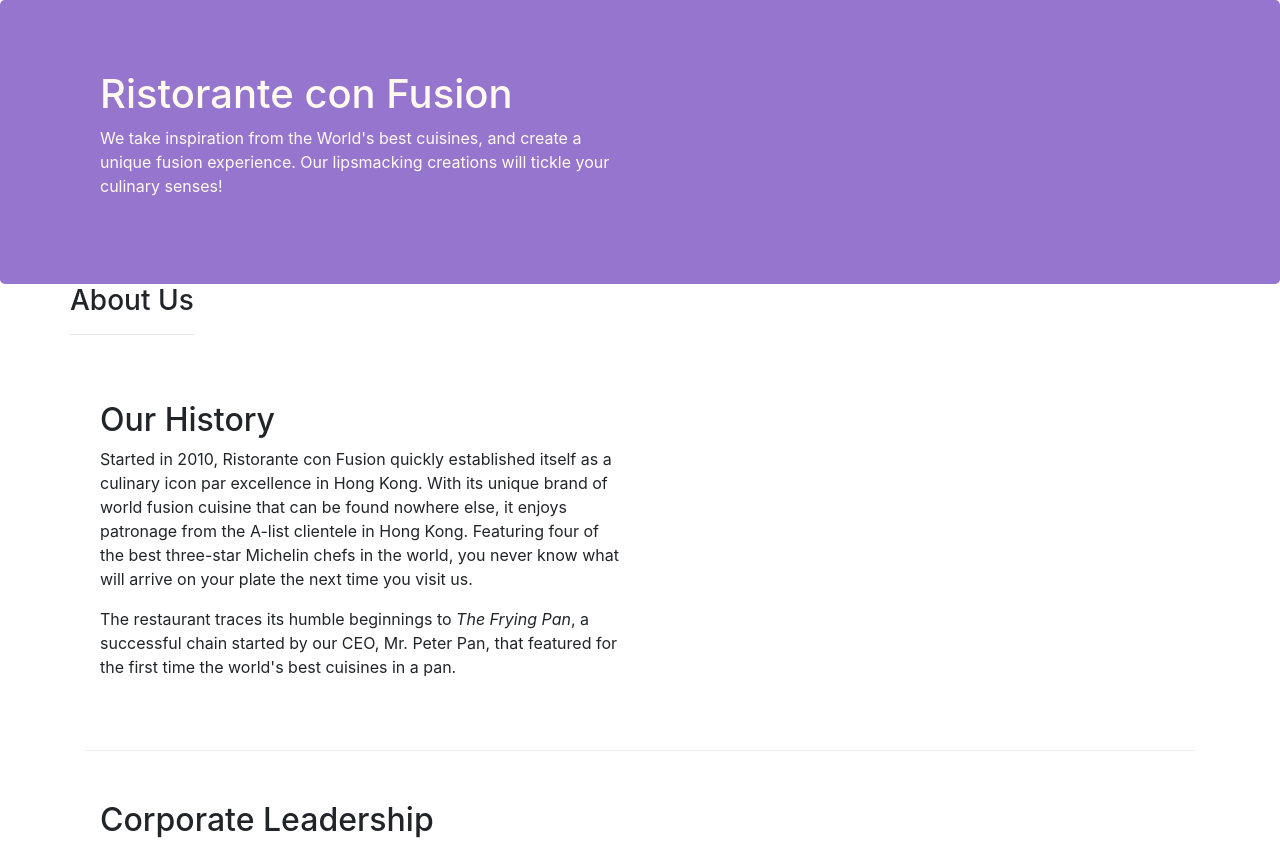
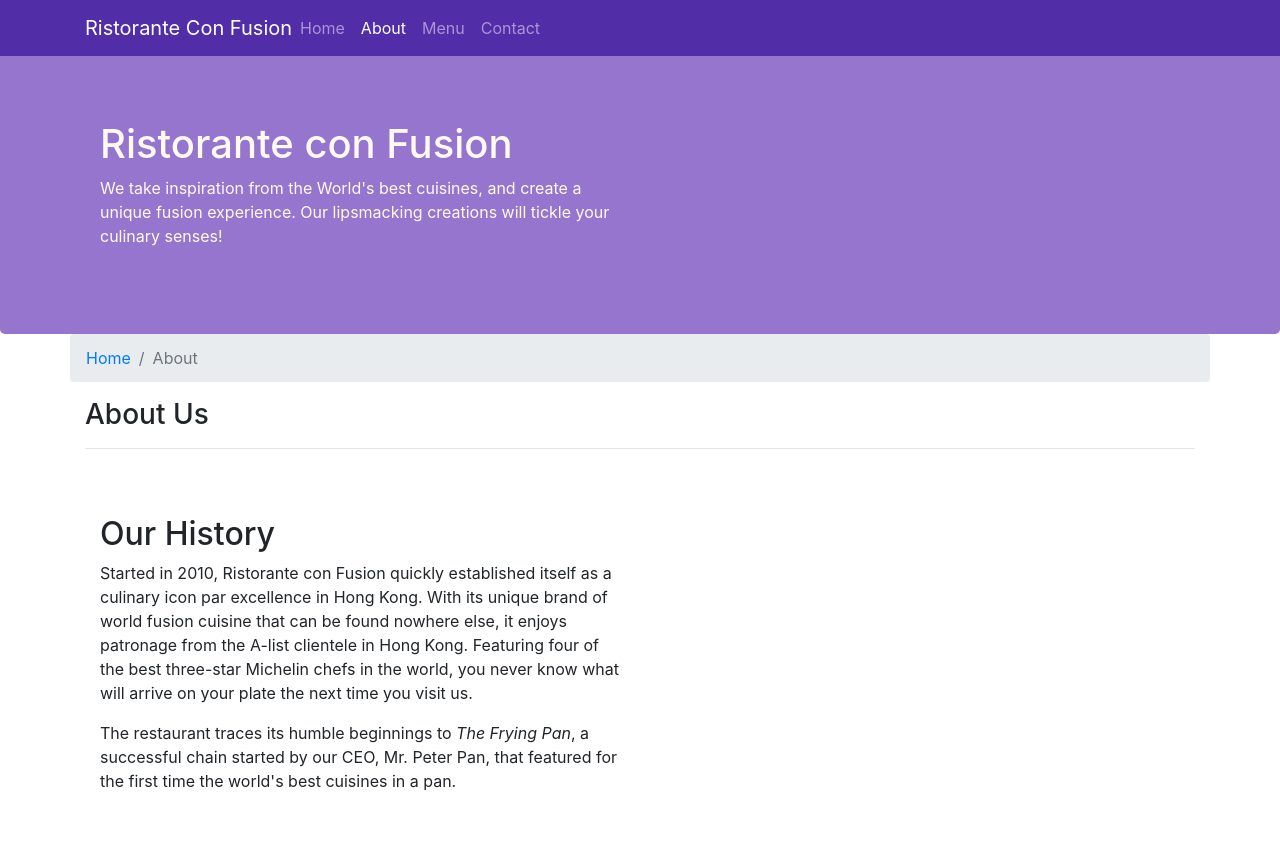
Before and after one commit to MahmudShakir/My-First-BootStrap-Project, a website: page aboutus.html in a window 1280 px wide. Shown: the top 842 px of the page. Drawn offline with nearby package versions, Linux system fonts and the light colour scheme.

Commit message:
Navigation Bar & Breadcrumb

```diff
--- a/aboutus.html
+++ b/aboutus.html
@@ -14,6 +14,22 @@
 </head>
 
 <body>
+    <nav class="navbar navbar-dark navbar-expand-sm fixed-top">
+        <div class="container">
+            <button class="navbar-toggler" type="button" data-toggle="collapse" data-target="#Navbar">
+                <span class="navbar-toggler-icon"></span>
+            </button>
+            <a class="navbar-brand mr-auto" href="./index.html">Ristorante Con Fusion</a>
+            <div class="collapse navbar-collapse" id="Navbar">
+                <ul class="navbar-nav mr-auto">
+                    <li class="nav-item"><a class="nav-link" href="./index.html">Home</a></li>
+                    <li class="nav-item active"><a class="nav-link" href="./aboutus.html">About</a></li>
+                    <li class="nav-item"><a class="nav-link" href="#">Menu</a></li>
+                    <li class="nav-item"><a class="nav-link" href="#">Contact</a></li>
+                </ul>
+            </div>
+        </div>
+    </nav>
 
     <header class="jumbotron">
         <div class="container">
@@ -30,7 +46,12 @@
 
     <div class="container">
         <div class="row">
-            <div>
+            <ol class="col-12 breadcrumb">
+                <li class="breadcrumb-item"><a href="./index.html">Home</a></li>
+                <li class="breadcrumb-item active">About</li>
+
+            </ol>
+            <div class="col-12">
                <h3>About Us</h3>
                <hr>
             </div>
--- a/css/styles.css
+++ b/css/styles.css
@@ -28,3 +28,12 @@
     margin: 0px;
     color: #0f0f0f;
 }
+
+body {
+    padding: 50px 0px 0px 0px;
+    z-index: 0;
+}
+
+.navbar-dark {
+    background-color: #512DA8;
+}
```
Also changed, not shown: index.html (+17 -2 lines).
